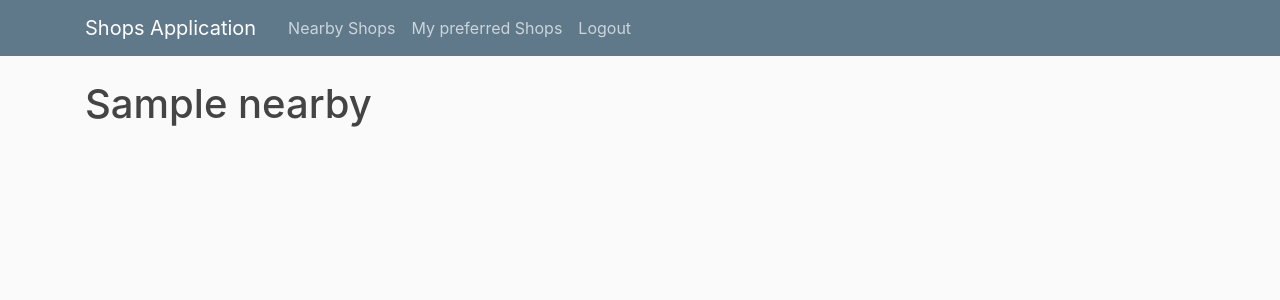
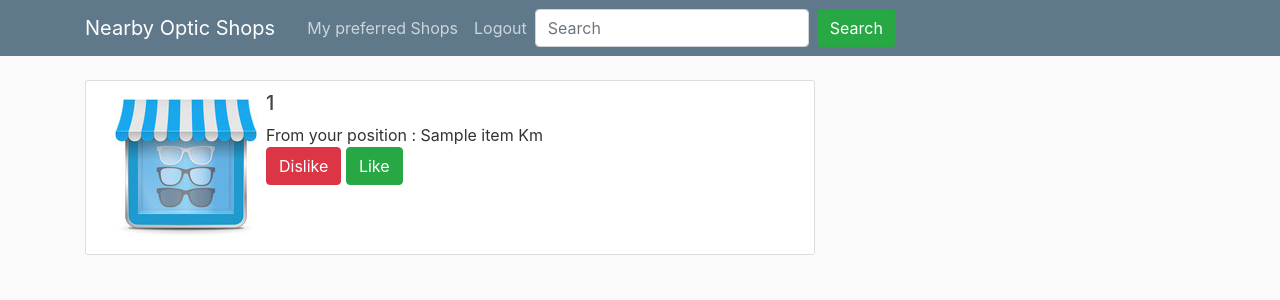
Before and after one commit to ayoyu/Shops-App, a Flask app: template shops_app/templates/home.html in a window 1280 px wide. Shown: the top 300 px of the page. Run offline with Flask 2, Linux system fonts and the light colour scheme; a user stored in the database is signed in; tables that the repository leaves empty hold one stand-in row (values such as "Sample post"); the template is opened without the code that fills it: most values are stand-ins (such as "Sample title", 1, 10 or a date in 2020); some libraries are stand-ins or nearby versions.

Commit message:
Modified the Calcul of the distance logic and display some Customise UI for every shop

```diff
--- a/shops_app/__init__.py
+++ b/shops_app/__init__.py
@@ -10,9 +10,11 @@ app.config['SECRET_KEY'] = '4b9826ffe47fde764229508d00b141d5928b4a27'
 db = SQLAlchemy(app)  # our database
 bcrypt = Bcrypt(app)  # for generation password_hash for User
 login_manager = LoginManager(app)  # It handles the common tasks of logging in, logging out
-# and remembering your users’ sessions
-# over extended periods of time.
+# and remembering your users’ sessions over extended periods of time
+
+#  set the login view to login page,to avoid the 401 error.
 login_manager.login_view = 'login'
+#  Customize the login message
 login_manager.login_message_category = 'info'
 
 from shops_app import models
--- a/shops_app/templates/home.html
+++ b/shops_app/templates/home.html
@@ -1,5 +1,20 @@
 {% extends 'layout.html' %}
 {% block content %}
-<h1>{{nearby}}</h1>
+
+{% for item in nearby %}
+<div class="media content-section">
+  <img class="rounded mx-auto d-block" src="{{url_for('static',filename='picture/shop1.png')}}" alt="Generic placeholder image">
+  <div class="media-body">
+    <h5 class="mt-0">{{item[0]}}</h5>
+      From your position : {{item[1]}} Km
+      <div>
+          <button type="button" class="btn btn-danger">Dislike</button>
+          <button type="button" class="btn btn-success">Like</button>
+
+      </div>
+  </div>
+</div>
+{% endfor %}
+
 
 {% endblock content %}
--- a/shops_app/templates/layout.html
+++ b/shops_app/templates/layout.html
@@ -11,14 +11,14 @@
 	{% if title %}
 		<title>{{title}}</title>
 	{% else %}
-		<title>ABOUT</title>
+		<title>Nearby Shops</title>
 	{% endif %}
 </head>
 <body>
 	<header class="site-header">
 	  <nav class="navbar navbar-expand-md navbar-dark bg-steel fixed-top">
 	    <div class="container">
-	      <a class="navbar-brand mr-4" href="{{ url_for('home') }}">Shops Application</a>
+	      <a class="navbar-brand mr-4" href="{{ url_for('home') }}">Nearby Optic Shops</a>
 	      <button class="navbar-toggler" type="button" data-toggle="collapse" data-target="#navbarToggle" aria-controls="navbarToggle" aria-expanded="false" aria-label="Toggle navigation">
 	        <span class="navbar-toggler-icon"></span>
 	      </button>
@@ -26,9 +26,12 @@
 	        <!-- Navbar Right Side -->
 	        <div class="navbar-nav mr-auto">
 	          {% if current_user.is_authenticated %}
-	          	<a class="nav-item nav-link" href="#">Nearby Shops</a>
 	          	<a class="nav-item nav-link" href="#">My preferred Shops</a>
 				<a class="nav-item nav-link" href="{{ url_for('logout') }}">Logout</a>
+				<form class="form-inline my-2 my-lg-0" method="GET" action="{{ url_for('search') }}">
+					  <input class="form-control mr-sm-2" type="search" placeholder="Search" aria-label="Search" name="item">
+					  <button class="btn btn-success my-2 my-sm-0" type="submit">Search</button>
+    			</form>
 	          {% else %}
 	          	<a class="nav-item nav-link" href="{{ url_for('login') }}">Login</a>
 	          	<a class="nav-item nav-link" href="{{ url_for('Registration') }}">Register</a>
--- /dev/null
+++ b/shops_app/templates/search.html
@@ -0,0 +1,5 @@
+{% extends 'layout.html' %}
+{% block content %}
+<h1>{{search}}</h1>
+
+{% endblock content %}
```
Also changed, not shown: shops_app/Shops_DataBase/Build.py (+6 -1 lines), shops_app/app_logic.py (+35 -5 lines), shops_app/routes.py (+19 -14 lines), shops_app/static/picture/shop.png (added), shops_app/static/picture/shop1.png (added).
